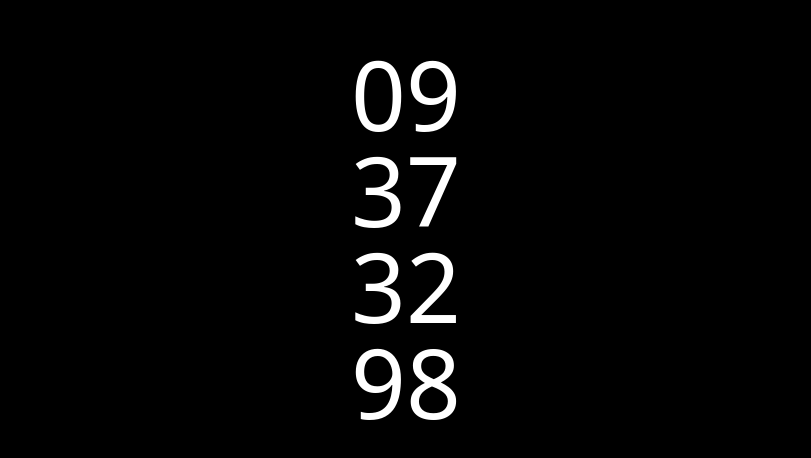
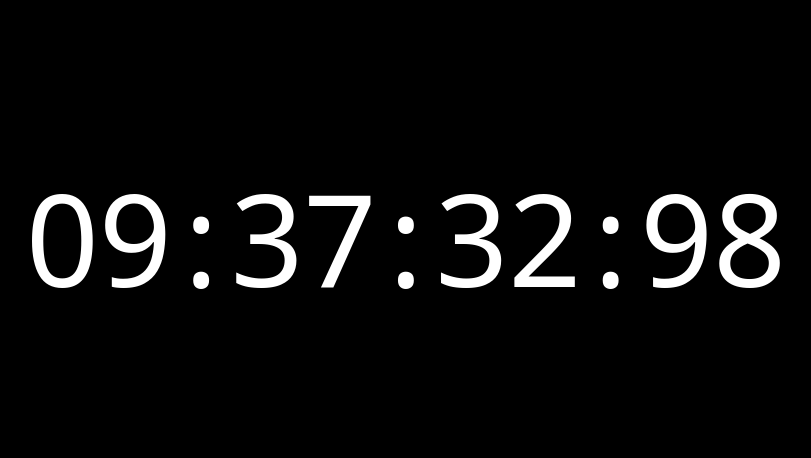
Before and after one commit to Fx64b/clock, a Next.js app: page / in a window 1280 px wide. Shown: the part 162-620 px from the top of the page, without its empty margins (234-1045 px from the left). Built offline with nearby package versions, Linux system fonts and the light colour scheme.

Commit message:
feat(#3): Improve text sizes and add separator

```diff
--- a/pages/index.tsx
+++ b/pages/index.tsx
@@ -34,11 +34,14 @@ export default function Home() {
         <meta name="viewport" content="width=device-width, initial-scale=1" />
         <link rel="icon" href="/favicon.ico" />
       </Head>
-      <main className='w-full h-screen flex flex-col justify-center items-center text-white'>
-        <div className='flex flex-col text-8xl'>
+      <main className='w-full h-screen flex flex-col justify-center items-center text-white cursor-default select-none'>
+        <div className='flex flex-col text-9xl md:text-9xl md:flex-row md:gap-3'>
           <span>{hours}</span>
+          <span className='hidden md:flex'>:</span>
           <span>{minutes}</span>
+          <span className='hidden md:flex'>:</span>
           <span>{seconds}</span>
+          <span className='hidden md:flex'>:</span>
           <span>{milliseconds}</span>
         </div>
       </main>
```
